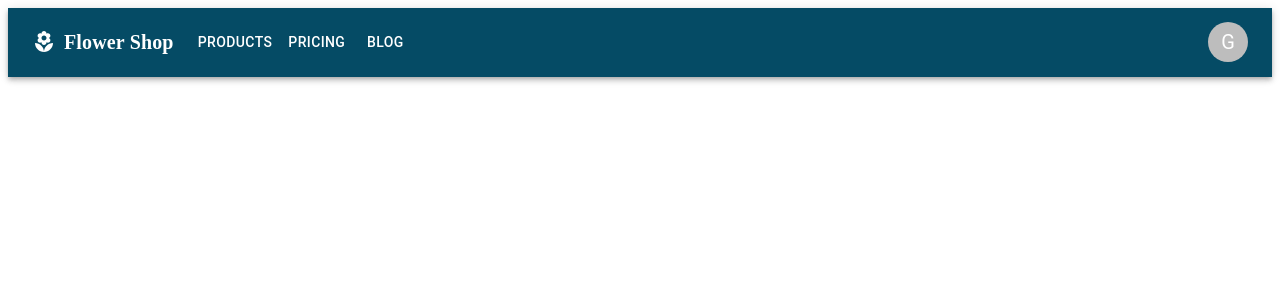
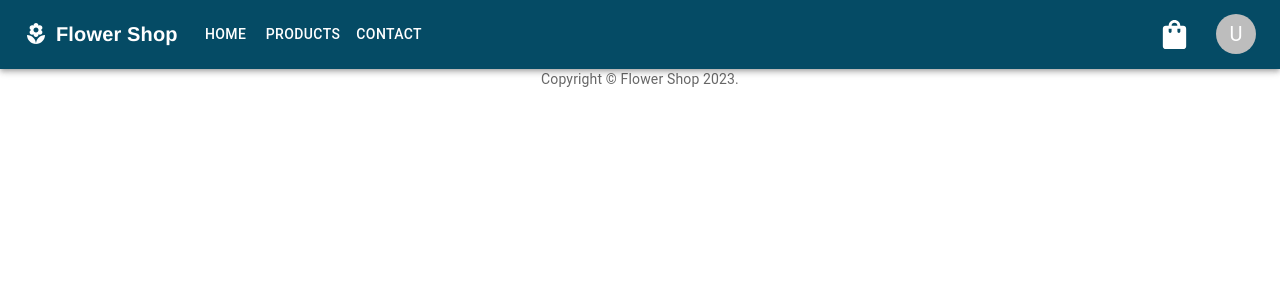
Before and after one commit to admkopec/SoftwareEngineering2, a React (Create React App) app in the folder flower-shop-frontend/: page / in a window 1280 px wide. Shown: the top 300 px of the page. Built offline with nearby package versions, Linux system fonts and the light colour scheme.

Commit message:
Implement profile menu and saving token in sessionStorage

```diff
--- a/flower-shop-frontend/package.json
+++ b/flower-shop-frontend/package.json
@@ -3,11 +3,11 @@
   "version": "0.1.2",
   "private": true,
   "dependencies": {
-    "@emotion/react": "^11.10.6",
-    "@emotion/styled": "^11.10.6",
     "@mui/icons-material": "^5.11.11",
     "@mui/lab": "^5.0.0-alpha.123",
     "@mui/material": "^5.11.13",
+    "@mui/styled-engine-sc": "^5.11.11",
+    "@mui/system": "^5.11.14",
     "@testing-library/user-event": "^13.5.0",
     "eslint-plugin-jest-dom": "^4.0.3",
     "eslint-plugin-testing-library": "^5.10.2",
@@ -15,6 +15,7 @@
     "react": "^18.2.0",
     "react-dom": "^18.2.0",
     "react-router-dom": "^6.9.0",
+    "styled-components": "^5.3.9",
     "web-vitals": "^2.1.4"
   },
   "scripts": {
@@ -56,6 +57,7 @@
     "@types/react": "^18.0.28",
     "@types/react-dom": "^18.0.11",
     "@types/react-router-dom": "^5.3.3",
+    "@types/styled-components": "^5.1.26",
     "babel-jest": "^29.5.0",
     "babel-preset-jest": "^29.5.0",
     "identity-obj-proxy": "^3.0.0",
--- a/flower-shop-frontend/src/components/LogIn.tsx
+++ b/flower-shop-frontend/src/components/LogIn.tsx
@@ -14,8 +14,14 @@ import { mainTheme } from './Themes';
 import { useState } from 'react';
 import LoadingButton from '@mui/lab/LoadingButton'
 import CircularProgress from '@mui/material/CircularProgress';
+import { useNavigate } from 'react-router-dom';
+
+interface JWTToken {
+  jwttoken: string
+}
 
 export default function LogIn() {
+  const navigate = useNavigate();
   const [isLoading, setIsLoading] = useState(false);
 
   const handleLogin = async (event: React.FormEvent<HTMLFormElement>) => {
@@ -34,12 +40,16 @@ export default function LogIn() {
         throw new Error("ERROR " + response.status);
       }
     })
-    .then(() => {
+    .then((responseJSON : JWTToken) => {
       console.log("Success logging in.");
+      sessionStorage.setItem('loggedIn', 'true');
+      sessionStorage.setItem('jwttoken', responseJSON.jwttoken);
+      navigate('/');
     })
     .catch((e) => {
       console.log("Error when trying to log in: " + e);
     });
+
     setIsLoading(false);
   };
 
--- a/flower-shop-frontend/src/components/Themes.tsx
+++ b/flower-shop-frontend/src/components/Themes.tsx
@@ -1,3 +1,4 @@
+import { createGlobalStyle } from 'styled-components';
 import { createTheme } from '@mui/material/styles';
 
 declare module '@mui/material/styles' {
@@ -63,3 +64,12 @@ export const mainTheme = createTheme({
     tonalOffset: 0.2,
   },
 });
+
+export const GlobalStyle = createGlobalStyle`
+  body {
+    margin: 0;
+    padding: 0;
+    background: white;
+    font-family: Open-Sans, Helvetica, Sans-Serif;
+  }
+`;
--- a/flower-shop-frontend/src/index.tsx
+++ b/flower-shop-frontend/src/index.tsx
@@ -6,6 +6,7 @@ import {
 } from "react-router-dom";
 import reportWebVitals from './reportWebVitals'
 import router from './pages/Router';
+import { GlobalStyle } from './components/Themes';
 
 const root = ReactDOM.createRoot(
   document.getElementById('root') as HTMLElement
@@ -13,6 +14,7 @@ const root = ReactDOM.createRoot(
 
 root.render(
   <React.StrictMode>
+    <GlobalStyle />
     <RouterProvider router={router} fallbackElement={<></>}/>
   </React.StrictMode>
 );
--- a/flower-shop-frontend/src/pages/Home.tsx
+++ b/flower-shop-frontend/src/pages/Home.tsx
@@ -15,9 +15,37 @@ import AdbIcon from '@mui/icons-material/Adb';
 import { ThemeProvider } from '@emotion/react';
 import { mainTheme } from '../components/Themes';
 import LocalFloristIcon from '@mui/icons-material/LocalFlorist';
+import ShoppingBagIcon from '@mui/icons-material/ShoppingBag';
+import { Divider, ListItemIcon } from '@mui/material';
+import { SvgIconComponent } from '@mui/icons-material';
+import AccountCircleRoundedIcon from '@mui/icons-material/AccountCircleRounded';
+import FeaturedPlayListRoundedIcon from '@mui/icons-material/FeaturedPlayListRounded';
+import LogoutRoundedIcon from '@mui/icons-material/LogoutRounded';
+import Copyright from '../components/Copyright';
 
-const pages = ['Products', 'Pricing', 'Blog'];
-const settings = ['Profile', 'Account', 'Dashboard', 'Logout'];
+interface UserSettingsItem {
+  key: string,
+  icon: SvgIconComponent,
+  callback: () => void
+}
+
+const pages = ['Home', 'Products', 'Contact'];
+const profileSettingsUser : UserSettingsItem[] = [{
+    key: 'Profile',
+    icon: AccountCircleRoundedIcon,
+    callback: () => { }
+  }, {
+    key: 'My Orders',
+    icon: FeaturedPlayListRoundedIcon,
+    callback: () => { }
+  }, {
+    key: 'Logout',
+    icon: LogoutRoundedIcon,
+    callback: () => { }
+  }];
+const profileSettingsEmployee = ['Profile', 'Orders', 'Logout'];
+const profileSettingsDeliveryMan = ['Profile', 'Deliveries', 'Logout'];
+
 
 function Home() {
   const [anchorElNav, setAnchorElNav] = React.useState<null | HTMLElement>(null);
@@ -26,8 +54,13 @@ function Home() {
   const handleOpenNavMenu = (event: React.MouseEvent<HTMLElement>) => {
     setAnchorElNav(event.currentTarget);
   };
+
   const handleOpenUserMenu = (event: React.MouseEvent<HTMLElement>) => {
     setAnchorElUser(event.currentTarget);
+  };
+
+  const handleOpenBasket = (event: React.MouseEvent<HTMLElement>) => {
+
   };
 
   const handleCloseNavMenu = () => {
@@ -129,9 +162,18 @@ function Home() {
             </Box>
 
             <Box sx={{ flexGrow: 0 }}>
+              <Tooltip title="Show items in your basket" sx={{ p: 0, mr: 3 }}>
+                <IconButton onClick={handleOpenBasket} sx={{ p: 0, mr: 3 }}>
+                  <ShoppingBagIcon fontSize='large' sx={{ color: 'white' }}></ShoppingBagIcon>
+                </IconButton>
+              </Tooltip>
+            </Box>
+
+            {/* TODO: implement switching between menu and button */}
+            <Box sx={{ flexGrow: 0 }}>
               <Tooltip title="Open settings">
                 <IconButton onClick={handleOpenUserMenu} sx={{ p: 0 }}>
-                  <Avatar alt="Guest User" src="#" />
+                  <Avatar alt="User" src="#" />
                 </IconButton>
               </Tooltip>
               <Menu
@@ -150,9 +192,16 @@ function Home() {
                 open={Boolean(anchorElUser)}
                 onClose={handleCloseUserMenu}
               >
-                {settings.map((setting) => (
-                  <MenuItem key={setting} onClick={handleCloseUserMenu}>
-                    <Typography textAlign="center" color={setting === 'Logout' ? 'error.light' : 'inherit' }>{setting}</Typography>
+                <MenuItem onClick={handleCloseNavMenu}>
+                  <Avatar sx={{ height: 30, width: 30, mr: 1 }}/> Welcome, User
+                </MenuItem>
+                <Divider />
+                {profileSettingsUser.map((setting) => (
+                  <MenuItem key={setting.key} onClick={handleCloseUserMenu}>
+                    <ListItemIcon>
+                      <setting.icon></setting.icon>
+                    </ListItemIcon>
+                    <Typography textAlign="center" color={setting.key === 'Logout' ? 'error.light' : 'inherit' }>{setting.key}</Typography>
                   </MenuItem>
                 ))}
               </Menu>
@@ -160,8 +209,8 @@ function Home() {
           </Toolbar>
         </Container>
       </AppBar>
+      <Copyright></Copyright>
     </ThemeProvider>
-
   );
 }
 
--- /dev/null
+++ b/flower-shop-frontend/src/services/auth.service.tsx
@@ -0,0 +1 @@
+import * as React from 'react'
```
Also changed, not shown: 1 other file (tests, documents, lock files or other folders).
